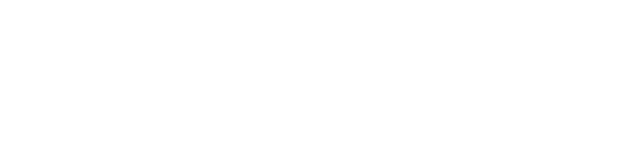
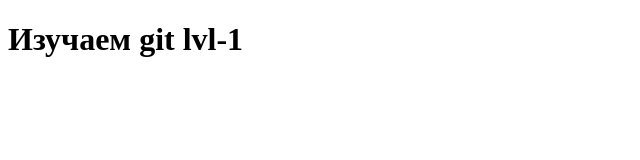
Before and after one commit to Alexei1911/learn_git, a plain HTML site: page index.html in a window 1280 px wide. Shown: the whole page, without its empty margins (0-640 px from the left). Drawn offline with Linux system fonts and the light colour scheme.

Commit message:
update index.html

```diff
--- a/index.html
+++ b/index.html
@@ -5,6 +5,7 @@
     <title>Learn git</title>
 </head>
 <body>
+    <h1>Изучаем git lvl-1</h1>
 
 </body>
 </html>
```
